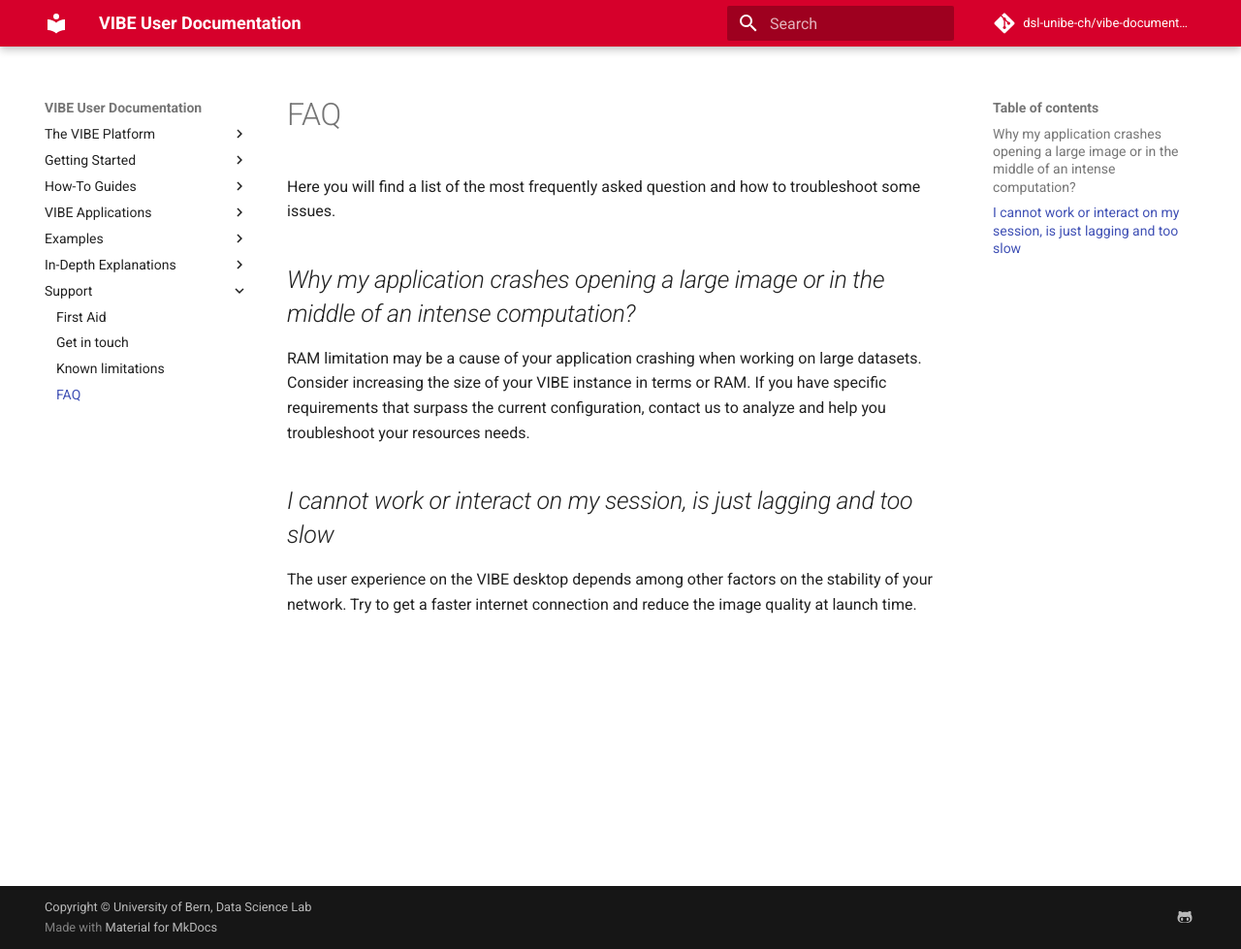
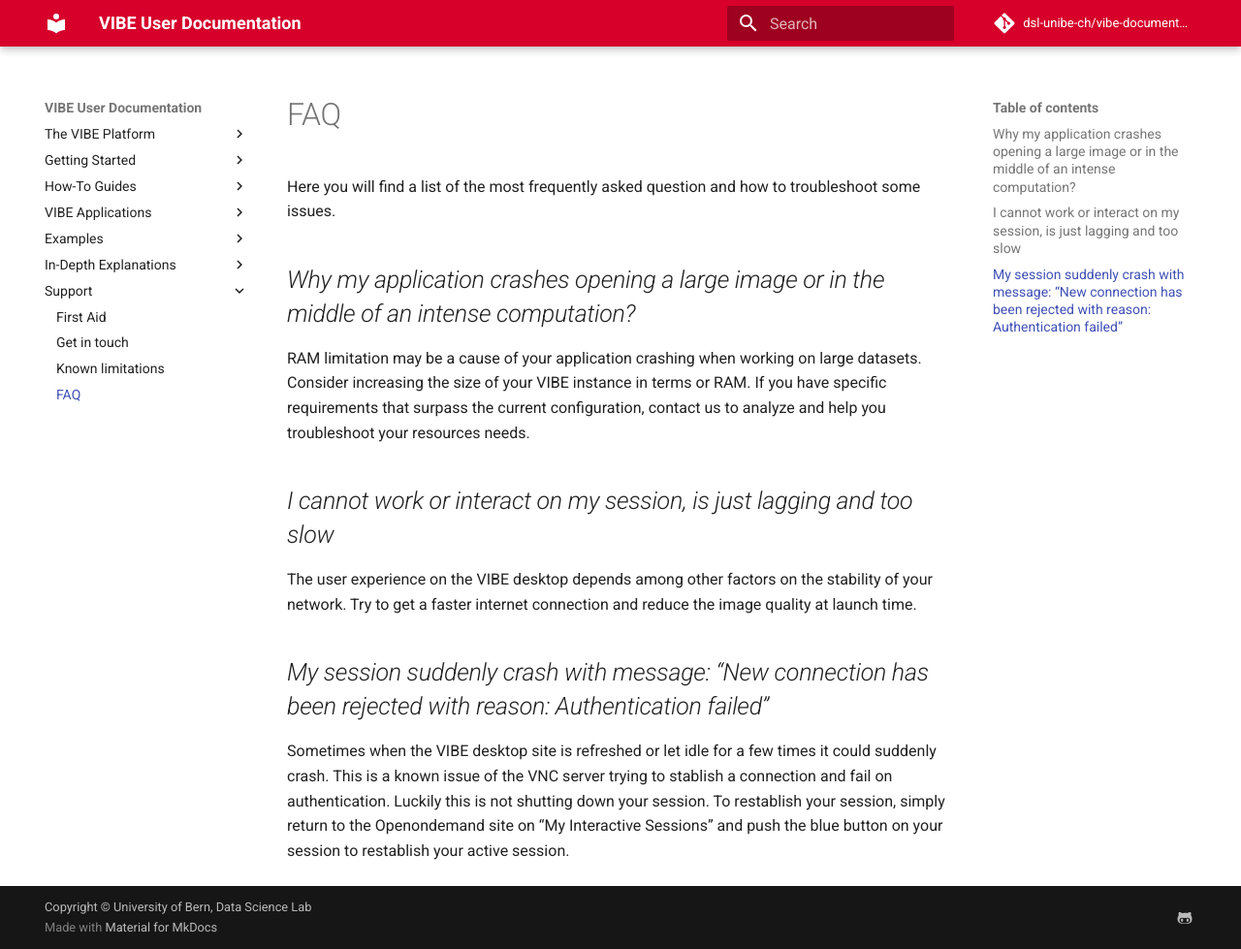
Before and after one commit to dsl-unibe-ch/vibe-documentation, an MkDocs documentation site: the page built from docs/support/faq.md, in a window 1280 px wide and 979 px high. Shown: the whole window at 97% size. Built offline with MkDocs 1.6.1 and Material for MkDocs 9.7.7, drawn with Linux system fonts in a browser that asks for light colours; comment, search, counter and statistics services are not loaded.

Commit message:
add FAQ on brocken connection

```diff
--- a/docs/support/faq.md
+++ b/docs/support/faq.md
@@ -11,3 +11,7 @@
 ## *I cannot work or interact on my session, is just lagging and too slow*
 
 The user experience on the VIBE desktop depends among other factors on the stability of your network. Try to get a faster internet connection and reduce the image quality at launch time.
+
+## *My session suddenly crash with message: "New connection has been rejected with reason: Authentication failed"*
+
+Sometimes when the VIBE desktop site is refreshed or let idle for a few times it could suddenly crash. This is a known issue of the VNC server trying to stablish a connection and fail on authentication. Luckily this is not shutting down your session. To restablish your session, simply return to the Openondemand site on "My Interactive Sessions" and push the blue button on your session to restablish your active session.
```
